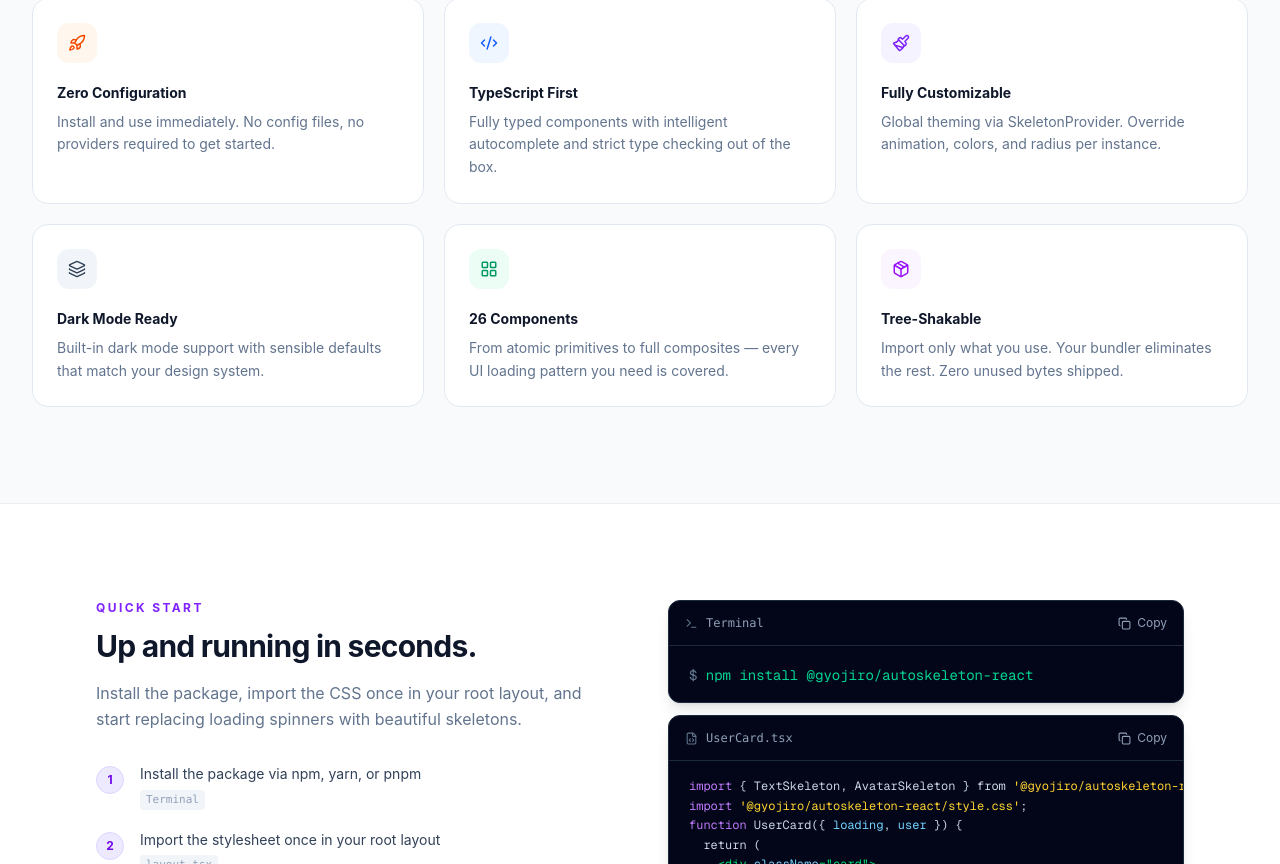
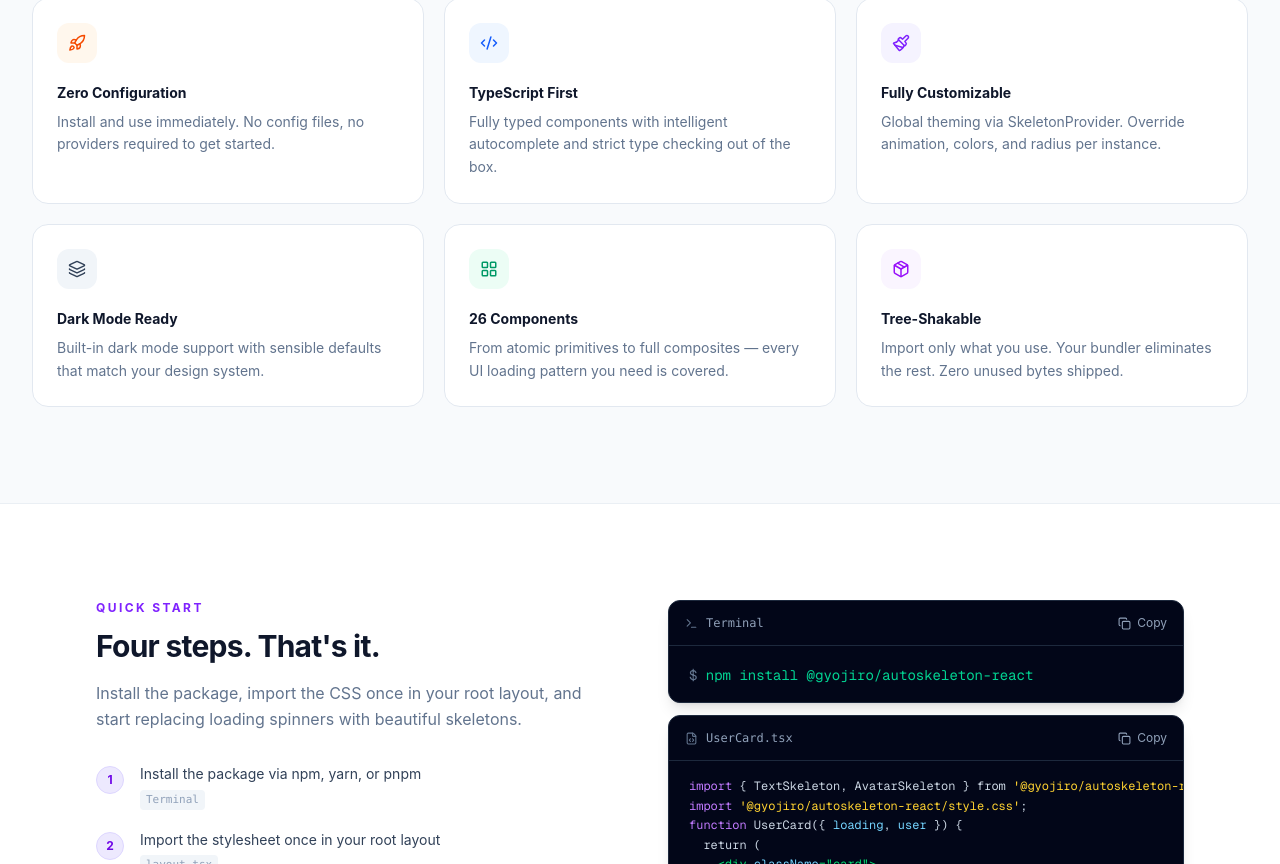
Before and after one commit to Eunjiro/autoskeleton-web, a Next.js app: page / in a window 1280 px wide. Shown: the part 1066-1930 px from the top of the page. Built offline with nearby package versions, Linux system fonts and the light colour scheme.

Commit message:
Rewrite two homepage headlines to avoid overlap with another site
"Everything you need. Nothing you don't." and "Up and running in
seconds." turned out to also appear on another skeleton-loading
library's site. Replaced with original copy tied to what's actually
on screen in each section.

```diff
--- a/app/page.tsx
+++ b/app/page.tsx
@@ -341,7 +341,7 @@ export default function HomePage() {
             <div className="text-center mb-14 space-y-3">
               <p className="text-xs font-bold text-violet-600 dark:text-violet-400 tracking-[0.2em] uppercase">Why AutoSkeleton</p>
               <h2 className="text-3xl sm:text-4xl font-bold text-slate-900 dark:text-white tracking-tight">
-                Everything you need.<br className="hidden sm:block" />Nothing you don&apos;t.
+                Every feature<br className="hidden sm:block" />earns its place.
               </h2>
               <p className="text-base text-slate-500 dark:text-slate-400 max-w-lg mx-auto leading-relaxed">
                 Built for developer experience without sacrificing flexibility, performance, or accessibility.
@@ -376,7 +376,7 @@ export default function HomePage() {
                 <div>
                   <p className="text-xs font-bold text-violet-600 dark:text-violet-400 tracking-[0.2em] uppercase mb-3">Quick Start</p>
                   <h2 className="text-3xl font-bold text-slate-900 dark:text-white tracking-tight mb-4">
-                    Up and running in seconds.
+                    Four steps. That&apos;s it.
                   </h2>
                   <p className="text-slate-500 dark:text-slate-400 leading-relaxed text-base">
                     Install the package, import the CSS once in your root layout, and start replacing loading spinners with beautiful skeletons.
```
